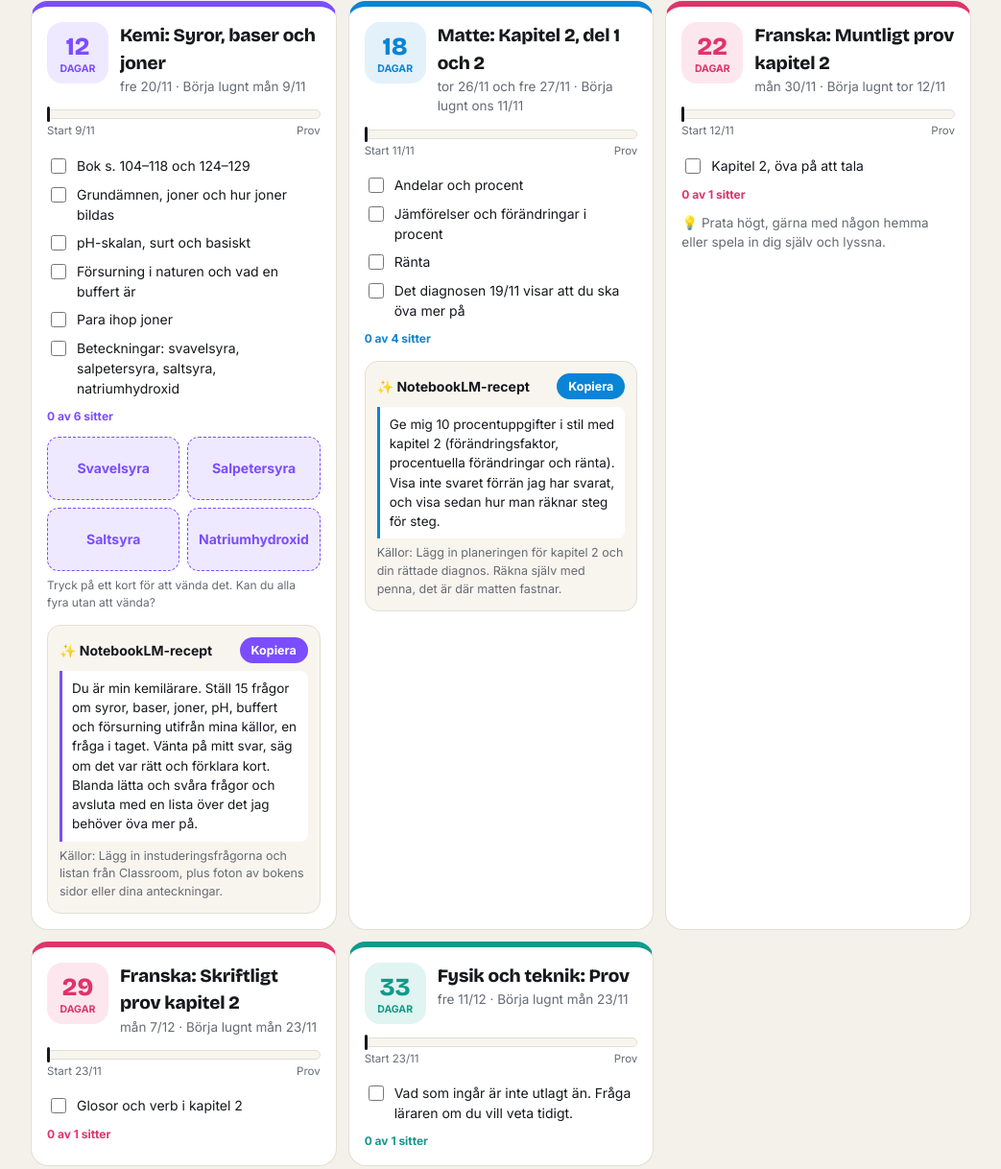
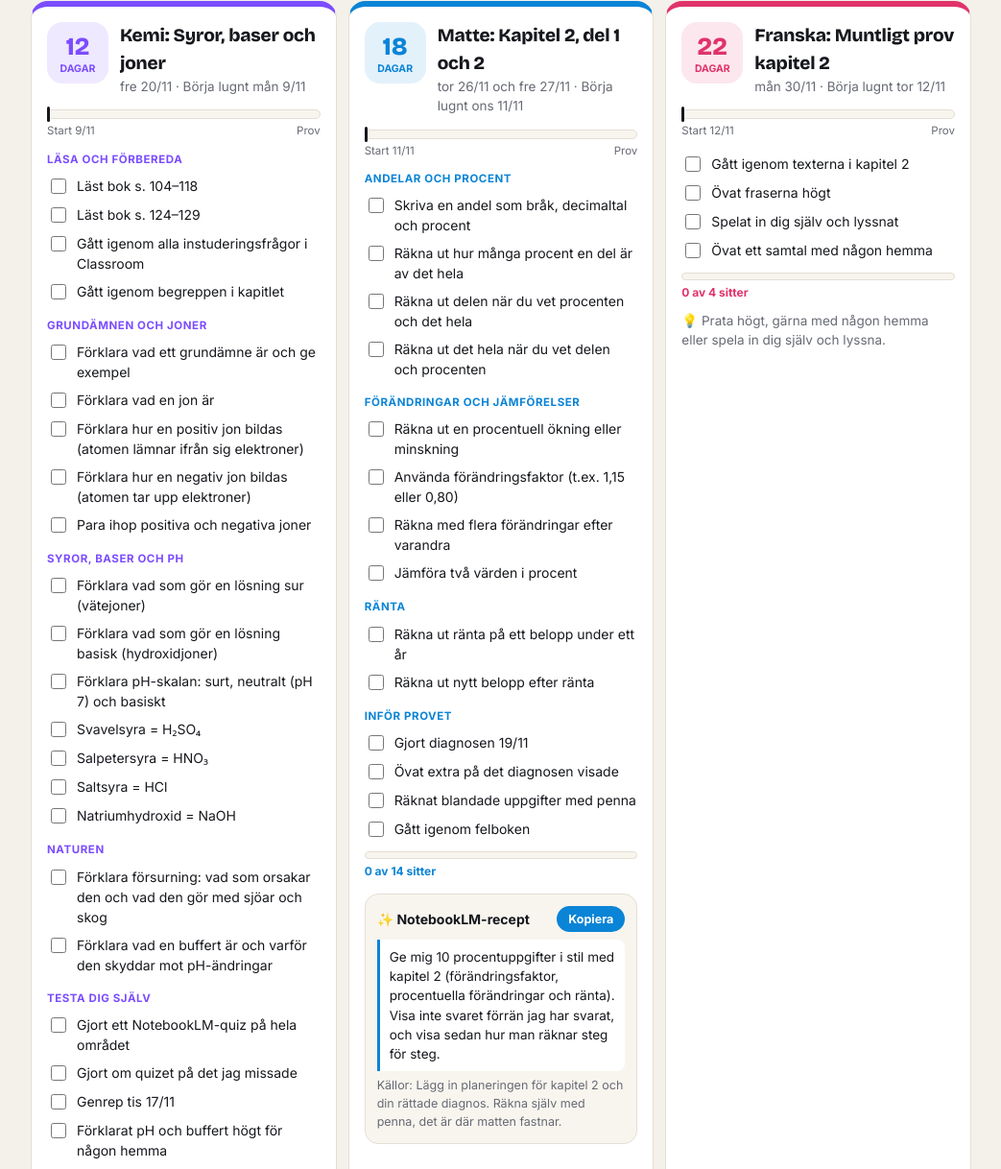
Before and after one commit to marcusgoransson81-oss/veckan, a plain HTML site: page index.html in a window 1280 px wide. Shown: the part 1695-2913 px from the top of the page at 96% size, without its empty margins (118-1161 px from the left). Drawn offline with nearby package versions, Linux system fonts and the light colour scheme.

Commit message:
Fler checkrutor i kemi, matte och franska; uppdateringsrutin

```diff
--- a/data.json
+++ b/data.json
@@ -233,14 +233,6 @@
    "titel": "Syror, baser och joner",
    "borja": "2026-11-09",
    "farg": "kemi",
-   "kunna": [
-    "Bok s. 104–118 och 124–129",
-    "Grundämnen, joner och hur joner bildas",
-    "pH-skalan, surt och basiskt",
-    "Försurning i naturen och vad en buffert är",
-    "Para ihop joner",
-    "Beteckningar: svavelsyra, salpetersyra, saltsyra, natriumhydroxid"
-   ],
    "kort": [
     [
      "Svavelsyra",
@@ -260,7 +252,62 @@
     ]
    ],
    "notebooklm": "Du är min kemilärare. Ställ 15 frågor om syror, baser, joner, pH, buffert och försurning utifrån mina källor, en fråga i taget. Vänta på mitt svar, säg om det var rätt och förklara kort. Blanda lätta och svåra frågor och avsluta med en lista över det jag behöver öva mer på.",
-   "kallor": "Lägg in instuderingsfrågorna och listan från Classroom, plus foton av bokens sidor eller dina anteckningar."
+   "kallor": "Lägg in instuderingsfrågorna och listan från Classroom, plus foton av bokens sidor eller dina anteckningar.",
+   "grupper": [
+    {
+     "rubrik": "Läsa och förbereda",
+     "kunna": [
+      "Läst bok s. 104–118",
+      "Läst bok s. 124–129",
+      "Gått igenom alla instuderingsfrågor i Classroom",
+      "Gått igenom begreppen i kapitlet"
+     ]
+    },
+    {
+     "rubrik": "Grundämnen och joner",
+     "kunna": [
+      "Förklara vad ett grundämne är och ge exempel",
+      "Förklara vad en jon är",
+      "Förklara hur en positiv jon bildas (atomen lämnar ifrån sig elektroner)",
+      "Förklara hur en negativ jon bildas (atomen tar upp elektroner)",
+      "Para ihop positiva och negativa joner"
+     ]
+    },
+    {
+     "rubrik": "Syror, baser och pH",
+     "kunna": [
+      "Förklara vad som gör en lösning sur (vätejoner)",
+      "Förklara vad som gör en lösning basisk (hydroxidjoner)",
+      "Förklara pH-skalan: surt, neutralt (pH 7) och basiskt",
+      "Svavelsyra = H₂SO₄",
+      "Salpetersyra = HNO₃",
+      "Saltsyra = HCl",
+      "Natriumhydroxid = NaOH"
+     ]
+    },
+    {
+     "rubrik": "Naturen",
+     "kunna": [
+      "Förklara försurning: vad som orsakar den och vad den gör med sjöar och skog",
+      "Förklara vad en buffert är och varför den skyddar mot pH-ändringar"
+     ]
+    },
+    {
+     "rubrik": "Testa dig själv",
+     "kunna": [
+      "Gjort ett NotebookLM-quiz på hela området",
+      "Gjort om quizet på det jag missade",
+      "Genrep tis 17/11",
+      "Förklarat pH och buffert högt för någon hemma"
+     ]
+    }
+   ],
+   "notebooklm_extra": [
+    {
+     "titel": "Flashcards",
+     "text": "Gör flashcards av alla begrepp och kemiska beteckningar i mina källor. Framsidan ska vara begreppet, baksidan en kort förklaring eller formeln."
+    }
+   ]
   },
   {
    "datum": "2026-11-26",
@@ -269,14 +316,44 @@
    "titel": "Kapitel 2, del 1 och 2",
    "borja": "2026-11-11",
    "farg": "matte",
-   "kunna": [
-    "Andelar och procent",
-    "Jämförelser och förändringar i procent",
-    "Ränta",
-    "Det diagnosen 19/11 visar att du ska öva mer på"
-   ],
    "notebooklm": "Ge mig 10 procentuppgifter i stil med kapitel 2 (förändringsfaktor, procentuella förändringar och ränta). Visa inte svaret förrän jag har svarat, och visa sedan hur man räknar steg för steg.",
-   "kallor": "Lägg in planeringen för kapitel 2 och din rättade diagnos. Räkna själv med penna, det är där matten fastnar."
+   "kallor": "Lägg in planeringen för kapitel 2 och din rättade diagnos. Räkna själv med penna, det är där matten fastnar.",
+   "grupper": [
+    {
+     "rubrik": "Andelar och procent",
+     "kunna": [
+      "Skriva en andel som bråk, decimaltal och procent",
+      "Räkna ut hur många procent en del är av det hela",
+      "Räkna ut delen när du vet procenten och det hela",
+      "Räkna ut det hela när du vet delen och procenten"
+     ]
+    },
+    {
+     "rubrik": "Förändringar och jämförelser",
+     "kunna": [
+      "Räkna ut en procentuell ökning eller minskning",
+      "Använda förändringsfaktor (t.ex. 1,15 eller 0,80)",
+      "Räkna med flera förändringar efter varandra",
+      "Jämföra två värden i procent"
+     ]
+    },
+    {
+     "rubrik": "Ränta",
+     "kunna": [
+      "Räkna ut ränta på ett belopp under ett år",
+      "Räkna ut nytt belopp efter ränta"
+     ]
+    },
+    {
+     "rubrik": "Inför provet",
+     "kunna": [
+      "Gjort diagnosen 19/11",
+      "Övat extra på det diagnosen visade",
+      "Räknat blandade uppgifter med penna",
+      "Gått igenom felboken"
+     ]
+    }
+   ]
   },
   {
    "datum": "2026-11-30",
@@ -285,7 +362,10 @@
    "borja": "2026-11-12",
    "farg": "franska",
    "kunna": [
-    "Kapitel 2, öva på att tala"
+    "Gått igenom texterna i kapitel 2",
+    "Övat fraserna högt",
+    "Spelat in dig själv och lyssnat",
+    "Övat ett samtal med någon hemma"
    ],
    "tips": "Prata högt, gärna med någon hemma eller spela in dig själv och lyssna."
   },
--- a/index.html
+++ b/index.html
@@ -78,7 +78,7 @@ h2 .n{font-size:12px;font-family:Inter;font-weight:600;color:var(--mut);margin-l
 .prog .f{position:absolute;left:0;top:0;bottom:0;border-radius:6px;background:var(--pc)}
 .prog .nowm{position:absolute;top:-4px;width:3px;height:16px;border-radius:2px;background:var(--ink)}
 .prl{display:flex;justify-content:space-between;font-size:11.5px;color:var(--mut)}
-.kunna{list-style:none;padding:0;margin:12px 0 0}
+.kunna{list-style:none;padding:0;margin:4px 0 0}div.kunna{margin-top:10px}.kg{font-size:11.5px;font-weight:800;letter-spacing:.05em;text-transform:uppercase;color:var(--pc);margin:12px 0 2px}.kbar{height:8px;border-radius:5px;background:var(--soft);border:1px solid var(--line);margin:8px 0 4px;overflow:hidden}.kbar i{display:block;height:100%;width:0;background:var(--pc);transition:width .3s}
 .kunna li{display:flex;gap:8px;align-items:flex-start;font-size:14px;padding:4px 0;cursor:pointer}
 .kunna input{accent-color:var(--pc);width:16px;height:16px;margin-top:3px;flex:none}
 .kunna li.done span{color:var(--mut);text-decoration:line-through}
@@ -125,6 +125,7 @@ h2 .n{font-size:12px;font-family:Inter;font-weight:600;color:var(--mut);margin-l
 const app=document.getElementById('app');
 let D;
 try{D=await (await fetch('data.json',{cache:'no-store'})).json()}catch(e){app.innerHTML='<p class="card">Kunde inte ladda veckan just nu. Prova att ladda om sidan.</p>';return}
+const hs=t=>{let h=0;for(const c of t)h=(h*31+c.charCodeAt(0))|0;return (h>>>0).toString(36)};
 const esc=s=>String(s).replace(/[&<>"]/g,c=>({'&':'&amp;','<':'&lt;','>':'&gt;','"':'&quot;'}[c]));
 const P=s=>{const[a,b,c]=s.split('-');return new Date(+a,b-1,+c)};
 const today=new Date();today.setHours(0,0,0,0);
@@ -164,9 +165,11 @@ D.prov.forEach((p,pi)=>{const c=COL[p.amne]||'kemi',pd=P(p.datum),b=P(p.borja),l
  const startTxt=today<b?`Börja lugnt ${fd(b)}`:`Igång nu, lite i taget`;
  h+=`<div class="card pk c-${c}"><div class="top"><div class="cd"><b>${left}</b><small>${left==1?'DAG':'DAGAR'}</small></div><div><h3>${esc(p.amne)}: ${esc(p.titel)}</h3><div class="sub">${fd(pd)}${p.datum2?' och '+fd(P(p.datum2)):''} · ${startTxt}</div></div></div>
  <div class="prog"><div class="f" style="width:${pct}%"></div><div class="nowm" style="left:calc(${nowp}% - 1px)"></div></div><div class="prl"><span>Start ${b.getDate()}/${b.getMonth()+1}</span><span>Prov</span></div>`;
- if(p.kunna){h+=`<ul class="kunna" data-p="${pi}">${p.kunna.map((k,ki)=>`<li data-k="k-${p.datum}-${ki}"><input type="checkbox" tabindex="-1"><span>${esc(k)}</span></li>`).join('')}</ul><div class="kprog" id="kp-${pi}"></div>`}
+ const G=p.grupper||(p.kunna?[{kunna:p.kunna}]:[]);
+ if(G.length){h+=`<div class="kunna" data-p="${pi}">${G.map(g=>`${g.rubrik?`<div class="kg">${esc(g.rubrik)}</div>`:''}<ul class="kunna">${g.kunna.map(k=>`<li data-k="k-${p.amne}-${p.datum}-${hs(k)}"><input type="checkbox" tabindex="-1"><span>${esc(k)}</span></li>`).join('')}</ul>`).join('')}</div><div class="kprog" id="kp-${pi}"><div class="kbar"><i></i></div><span></span></div>`}
  if(p.kort){h+=`<div class="flash">${p.kort.map(k=>`<div class="fc"><div class="in"><div class="s a">${esc(k[0])}</div><div class="s b">${esc(k[1])}</div></div></div>`).join('')}</div><div class="fhint">Tryck på ett kort för att vända det. Kan du alla fyra utan att vända?</div>`}
  if(p.notebooklm){h+=`<div class="nb"><div class="h">✨ NotebookLM-recept<button data-copy="${pi}">Kopiera</button></div><q>${esc(p.notebooklm)}</q><small>Källor: ${esc(p.kallor)}</small></div>`}
+ if(p.notebooklm_extra)h+=p.notebooklm_extra.map((r,ri)=>`<div class="nb"><div class="h">✨ ${esc(r.titel)}<button data-nx="${pi}-${ri}">Kopiera</button></div><q>${esc(r.text)}</q></div>`).join('');
  if(p.tips)h+=`<div class="tip">💡 ${esc(p.tips)}</div>`;
  h+=`</div>`});
 h+=`</div>`;
@@ -200,10 +203,11 @@ function renderW(w){
 document.querySelectorAll('.wtabs button').forEach(b=>b.onclick=()=>{document.querySelectorAll('.wtabs button').forEach(x=>x.classList.toggle('on',x==b));renderW(+b.dataset.w)});
 renderW(weeks[0]);
 // kunna-checklistor
-document.querySelectorAll('.kunna').forEach(ul=>{const pi=ul.dataset.p;const upd=()=>{const a=ul.querySelectorAll('li').length,b=ul.querySelectorAll('li.done').length;document.getElementById('kp-'+pi).textContent=b==a?'Allt avbockat. Grymt! 🎉':`${b} av ${a} sitter`};
+document.querySelectorAll('div.kunna').forEach(ul=>{const pi=ul.dataset.p;const upd=()=>{const a=ul.querySelectorAll('li').length,b=ul.querySelectorAll('li.done').length;const kp=document.getElementById('kp-'+pi);kp.querySelector('i').style.width=(b/a*100)+'%';kp.querySelector('span').textContent=b==a?'Allt avbockat. Grymt! 🎉':`${b} av ${a} sitter`};
  ul.querySelectorAll('li').forEach(li=>{const cb=li.querySelector('input');if(store.get(li.dataset.k)){cb.checked=true;li.classList.add('done')}
   li.onclick=e=>{if(e.target!==cb)cb.checked=!cb.checked;li.classList.toggle('done',cb.checked);store.set(li.dataset.k,cb.checked);upd()}});upd()});
 document.querySelectorAll('.fc').forEach(f=>f.onclick=()=>f.classList.toggle('flip'));
+document.querySelectorAll('[data-nx]').forEach(b=>b.onclick=async()=>{const[a,c]=b.dataset.nx.split('-');try{await navigator.clipboard.writeText(D.prov[a].notebooklm_extra[c].text);toast('Kopierat, klistra in i NotebookLM')}catch(e){toast('Markera texten och kopiera själv')}});
 document.querySelectorAll('[data-nb]').forEach(b=>b.onclick=async()=>{try{await navigator.clipboard.writeText(D.notebooklm_tips.recept[b.dataset.nb].text);toast('Kopierat, klistra in i NotebookLM')}catch(e){toast('Markera texten och kopiera själv')}});
 document.querySelectorAll('[data-copy]').forEach(b=>b.onclick=async()=>{try{await navigator.clipboard.writeText(D.prov[b.dataset.copy].notebooklm);toast('Kopierat, klistra in i NotebookLM')}catch(e){toast('Markera texten och kopiera själv')}});
 })();
```
Also changed, not shown: 1 other file.
